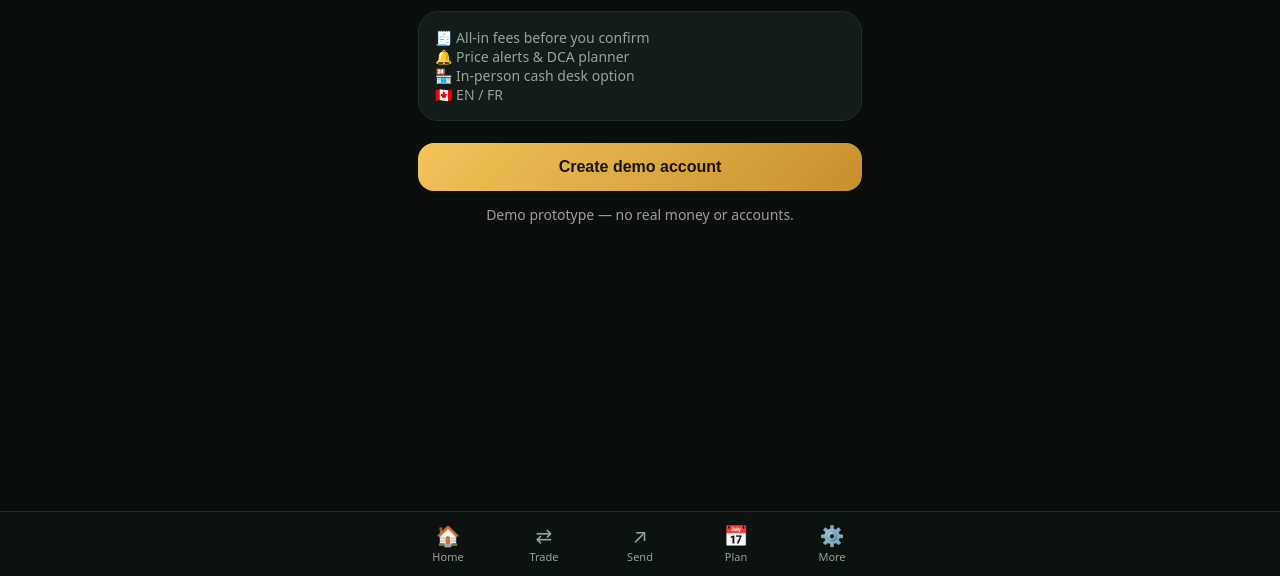
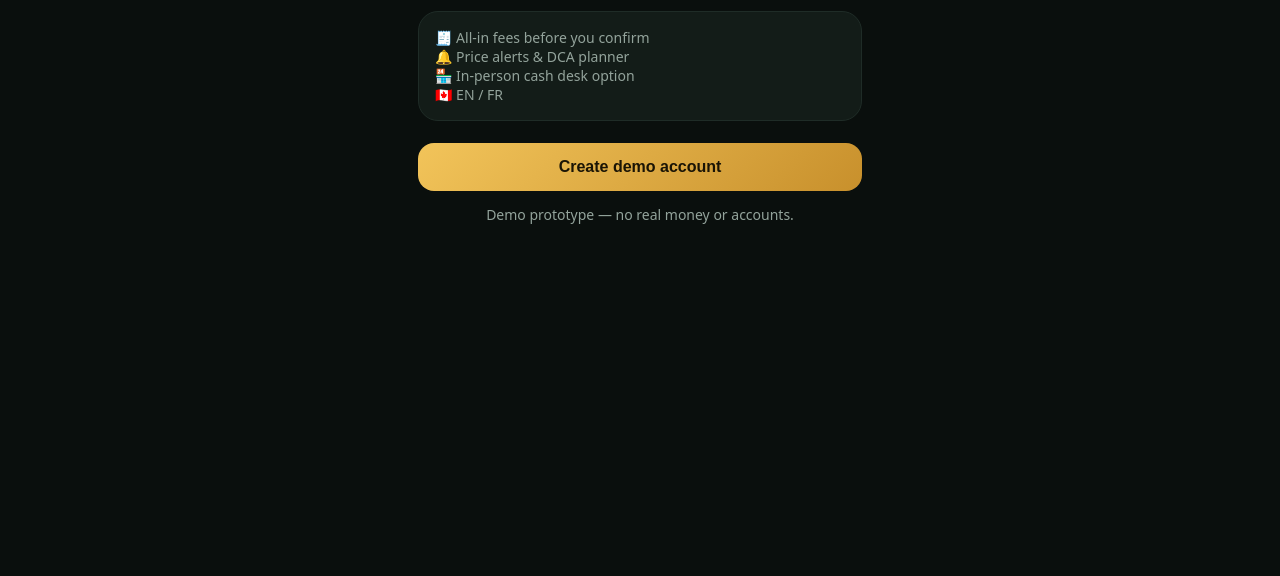
Before and after one commit to Kmikina/cointrado-preview, a plain HTML site: page app/index.html in a window 1280 px wide. Shown: the part 224-800 px from the top of the page. Drawn offline with Linux system fonts and the light colour scheme.

Commit message:
hide tabs during onboarding

```diff
--- a/app/index.html
+++ b/app/index.html
@@ -23,7 +23,7 @@ nav.tabs div{display:flex;max-width:480px;width:100%}nav.tabs a{flex:1;text-alig
 .bar{height:8px;background:#0e1512;border-radius:9px;overflow:hidden}.bar i{display:block;height:100%;background:linear-gradient(90deg,var(--em2),var(--gold))}
 .qr{width:190px;height:190px;margin:10px auto;background:#fff;border-radius:14px;padding:12px}
 .tog{width:48px;height:28px;border-radius:99px;background:var(--line);position:relative;border:0}.tog.on{background:var(--em2)}.tog::after{content:"";position:absolute;top:3px;left:3px;width:22px;height:22px;border-radius:50%;background:#fff;transition:.2s}.tog.on::after{left:23px}
-</style></head><body><div id="app"></div><nav class="tabs" id="tabs" hidden><div></div></nav>
+[hidden]{display:none!important}</style></head><body><div id="app"></div><nav class="tabs" id="tabs" hidden><div></div></nav>
 <script>
 const T={en:{home:"Home",trade:"Trade",send:"Send",plan:"Plan",more:"More",bal:"Total balance (demo)",buy:"Buy",sell:"Sell",receive:"Receive",alerts:"Alerts",rate:"Demo rate",welcome:"Welcome to CoinTrado",wsub:"Bitcoin for Canadians, every fee on the table.",start:"Create demo account",next:"Continue",email:"Email",phone:"Mobile phone",verify:"Verify your identity",vwhy:"Canadian anti-money-laundering rules (FINTRAC) require us to confirm who you are. We collect only: legal name, date of birth, address, a government photo ID and a selfie.",review:"Review & confirm",confirm:"Confirm (demo)",settings:"Settings",lang:"Language",rewards:"Rewards & referrals",savings:"CAD savings goals",dca:"Recurring buys / DCA"},
 fr:{home:"Accueil",trade:"Échanger",send:"Envoyer",plan:"Planifier",more:"Plus",bal:"Solde total (démo)",buy:"Acheter",sell:"Vendre",receive:"Recevoir",alerts:"Alertes",rate:"Taux démo",welcome:"Bienvenue chez CoinTrado",wsub:"Le bitcoin pour les Canadiens, tous les frais sur la table.",start:"Créer un compte démo",next:"Continuer",email:"Courriel",phone:"Téléphone mobile",verify:"Vérifiez votre identité",vwhy:"Les règles canadiennes anti-blanchiment (CANAFE) exigent de confirmer votre identité. Nous recueillons seulement : nom légal, date de naissance, adresse, pièce d'identité avec photo et égoportrait.",review:"Vérifier et confirmer",confirm:"Confirmer (démo)",settings:"Paramètres",lang:"Langue",rewards:"Récompenses et parrainage",savings:"Objectifs d'épargne CAD",dca:"Achats récurrents / PAC"}};
```
